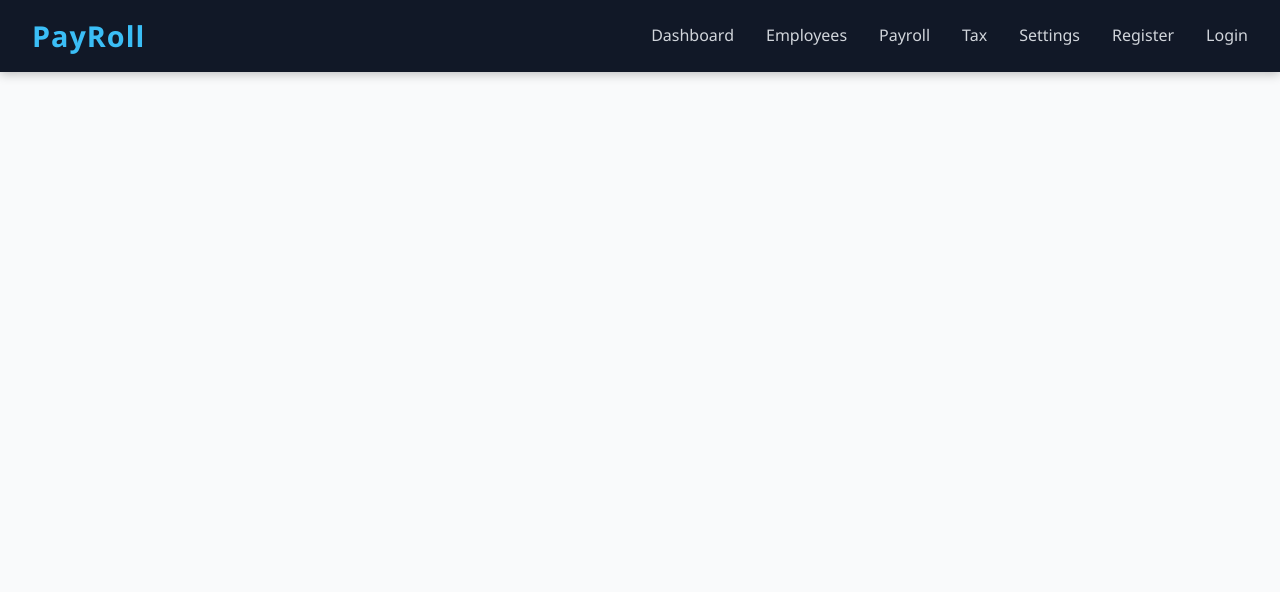
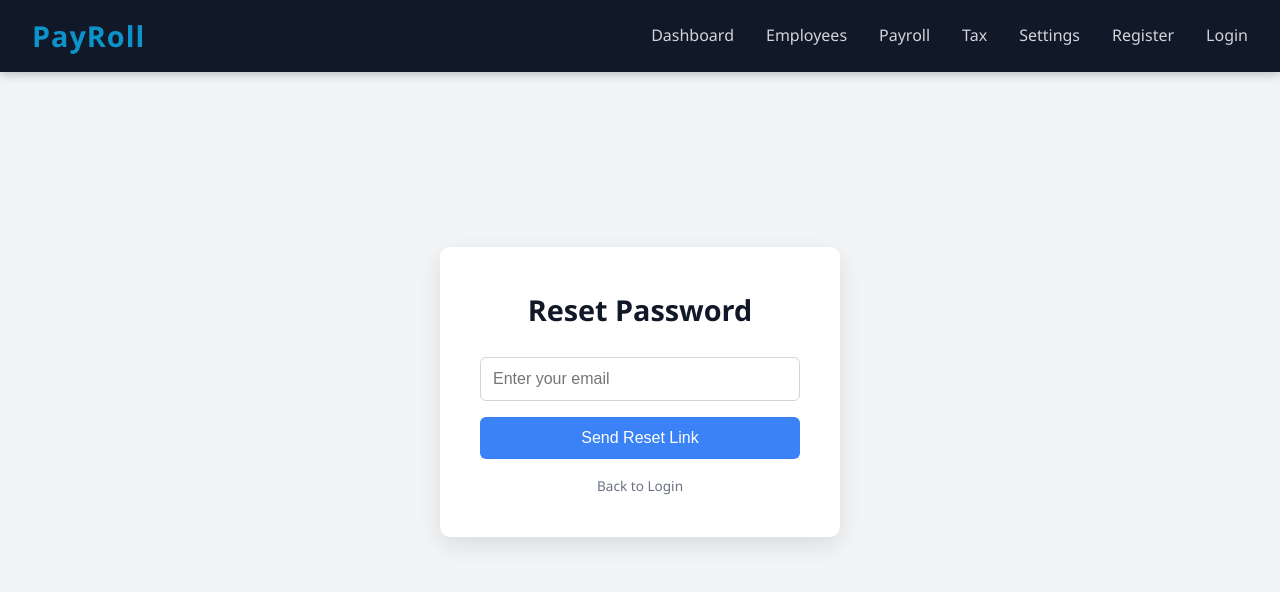
Before and after one commit to vkrm03/Pay-Roll-Mangement, a React (Vite) app in the folder frontend/Pay-Roll-Management/: page /forgot-password in a window 1280 px wide. Shown: the top 592 px of the page. Built offline with nearby package versions, Linux system fonts and the light colour scheme.

Commit message:
Forgot pwd added

```diff
--- a/frontend/Pay-Roll-Management/public/styles/navbar.css
+++ b/frontend/Pay-Roll-Management/public/styles/navbar.css
@@ -19,7 +19,7 @@
 .navbar-logo {
   font-size: 1.8rem;
   font-weight: 800;
-  color: #3bbef6;
+  color: #0e92ca;
   text-decoration: none;
   letter-spacing: 1px;
 }
--- a/frontend/Pay-Roll-Management/src/App.jsx
+++ b/frontend/Pay-Roll-Management/src/App.jsx
@@ -4,6 +4,7 @@ import "../public/styles/index.css"
 import Navbar from './Pages/Navbar';
 import Login from './Pages/Login';
 import Register from './Pages/Register';
+import ForgotPassword from './Pages/ForgotPwd';
 
 const App = () => {
   return (
@@ -11,6 +12,7 @@ const App = () => {
       <Navbar />
       <Routes>
         <Route path="/login" element={<Login />} />
+        <Route path="/forgot-password" element={<ForgotPassword />} />
         <Route path="/register" element={<Register />} />
       </Routes>
     </>
--- /dev/null
+++ b/frontend/Pay-Roll-Management/src/Pages/ForgotPwd.jsx
@@ -0,0 +1,52 @@
+import React, { useState } from 'react';
+import '../../public/styles/auth.css';
+
+const ForgotPassword = () => {
+  const [email, setEmail] = useState('');
+  const [submitted, setSubmitted] = useState(false);
+
+  const handleReset = (e) => {
+    e.preventDefault();
+
+    if (!email) return;
+    setSubmitted(true);
+    console.log("Password reset link sent to:", email);
+  };
+
+  return (
+    <div className="login-container">
+      <form className="login-form" onSubmit={handleReset}>
+        <h2>Reset Password</h2>
+
+        {!submitted ? (
+          <>
+            <input
+              type="email"
+              placeholder="Enter your email"
+              value={email}
+              onChange={(e) => setEmail(e.target.value)}
+              required
+            />
+
+            <button type="submit">Send Reset Link</button>
+
+            <p className="login-hint">
+              <a href="/login" className="forgot-link">Back to Login</a>
+            </p>
+          </>
+        ) : (
+          <>
+            <p className="login-hint">
+              A password reset link has been sent to your email ✅
+            </p>
+            <p className="login-hint">
+              <a href="/login" className="forgot-link">Back to Login</a>
+            </p>
+          </>
+        )}
+      </form>
+    </div>
+  );
+};
+
+export default ForgotPassword;
```
